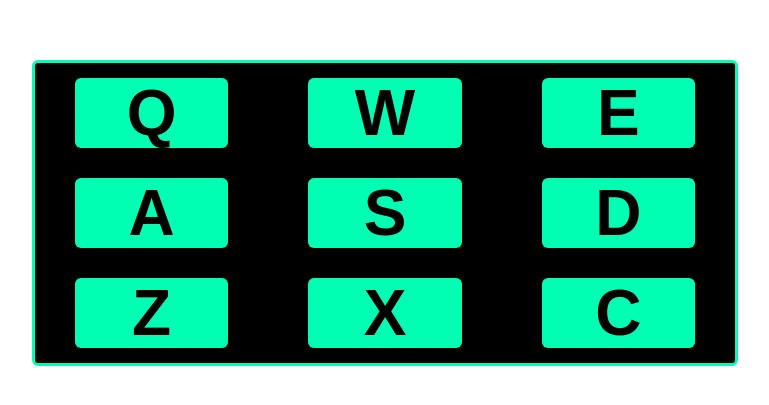
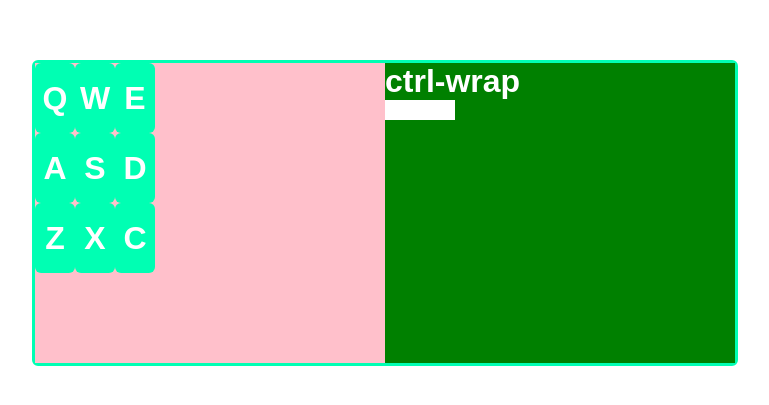
Before and after one commit to ajhernandez95/Beat-Machine, a React (Create React App) app: page / in a window 1280 px wide. Shown: the part 187-592 px from the top of the page, without its empty margins (255-1024 px from the left). Built offline with nearby package versions, Linux system fonts and the light colour scheme.

Commit message:
more set up

```diff
--- a/src/App.css
+++ b/src/App.css
@@ -13,8 +13,7 @@ html {
 
 #drum-machine {
   display: flex;
-  flex-direction: column;
-  justify-content: space-around;
+  flex-direction: row;
   flex-wrap: wrap;
   width: 700px;
   height: 300px;
@@ -23,14 +22,27 @@ html {
   background-color: rgb(0, 0, 0);
 }
 
+.pad-wrap {
+  width: 50%;
+  background-color: pink;
+}
+
+.ctrl-wrap {
+  width: 50%;
+  background-color: green;
+}
+
+.switch {
+ width: 20%;
+ height: 20px;
+ background-color: white;
+}
 
 .drum-pad {
   display: flex;
   justify-content: center;
   align-items: center;
-  margin-left: 40px;
-  margin-right: 40px;
-  width: 50%;
+  width: 40px;
   height: 70px;
   border-radius: 6px;
   background-color: rgb(0, 255, 179);
@@ -54,5 +66,6 @@ html {
 }
 
 h1 {
-  font-size: 4em;
+  font-size: 2em;
+  color: white;
 }
--- a/src/App.js
+++ b/src/App.js
@@ -5,7 +5,7 @@ class App extends Component {
   render() {
     return (
       <div id="drum-machine">
-
+      <div class='pad-wrap'>
       <div class='row-one'>
       <div class="drum-pad" id=""><h1>Q</h1></div>
       <div class="drum-pad" id=""><h1>W</h1></div>
@@ -22,8 +22,12 @@ class App extends Component {
       <div class="drum-pad" id=""><h1>C</h1></div>
       </div>
       </div>
-
-    );
+      <div class='ctrl-wrap'>
+      <h1>ctrl-wrap</h1>
+      <div class='switch' />
+      </div>
+      </div>
+         );
   }
 }
 
```
